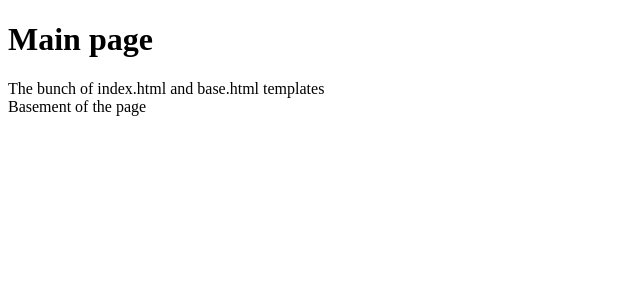
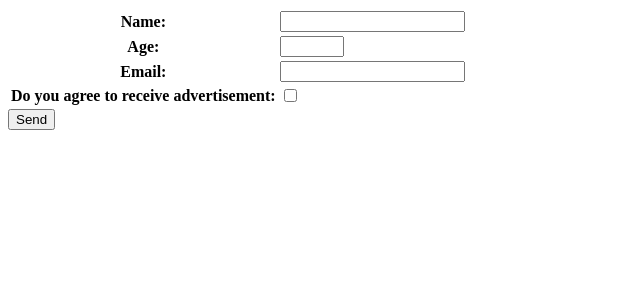
Before and after one commit to EvgeniiKatunkin/BookStore, a Django app: page / in a window 1280 px wide. Shown: the top 300 px of the page, without its empty margins (0-640 px from the left). Run offline with Django 4.2, Linux system fonts and the light colour scheme.

Commit message:
Create forms

```diff
--- /dev/null
+++ b/hello/firstapp/forms.py
@@ -0,0 +1,8 @@
+from django import forms
+
+
+class UserForm(forms.Form):
+    name = forms.CharField(label="Name", min_length=2, max_length=20)
+    age = forms.IntegerField(label="Age", min_value=1, max_value=120)
+    email = forms.EmailField(label="Email")
+    advert = forms.BooleanField(label="Do you agree to receive advertisement", required=False)
--- a/hello/firstapp/views.py
+++ b/hello/firstapp/views.py
@@ -1,9 +1,11 @@
 from django.shortcuts import render
-from django.http import HttpResponse
+from django.http import *
+from .forms import UserForm
 
 
 def index(request):
-    return render(request, "firstapp\index.html")
+    userform = UserForm()
+    return render(request, "firstapp\index.html", {"form": userform})
 
 
 def about(request):
--- a/hello/templates/firstapp/index.html
+++ b/hello/templates/firstapp/index.html
@@ -1,4 +1,16 @@
-{% extends "firstapp/base.html" %}
-{% block title %}Index{% endblock title %}
-{% block header %}Main page{% endblock header %}
-{% block content %} The bunch of index.html and base.html templates{% endblock content %}
+<!DOCTYPE html>
+<html lang="en">
+<head>
+    <meta charset="UTF-8">
+    <title>Django form</title>
+</head>
+<body>
+    <form method="POST">
+        {% csrf_token %}
+        <table>
+            {{ form }}
+        </table>
+        <input type="submit" value="Send">
+    </form>
+</body>
+</html>
```
